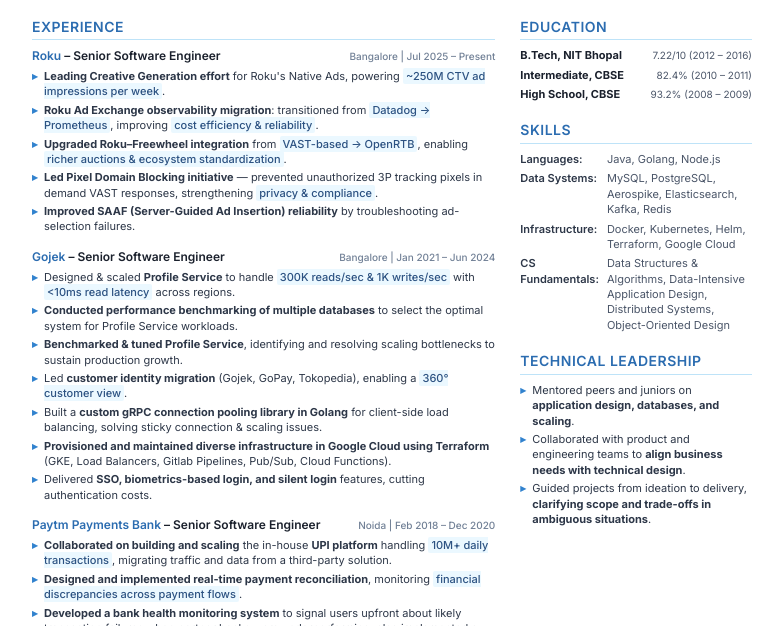
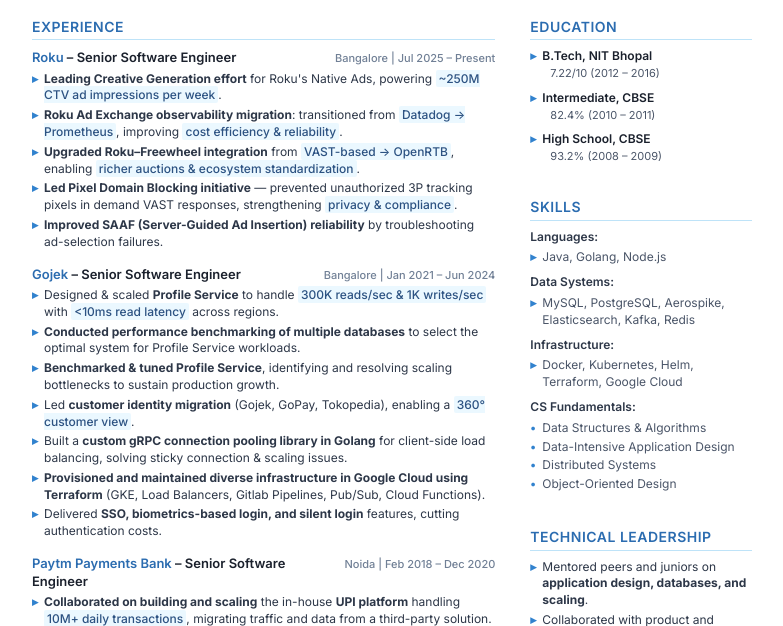
Before and after one commit to kalyanironak/kalyanironak.github.io, a plain HTML site: page index.html in a window 1280 px wide. Shown: the part 131-757 px from the top of the page, without its empty margins (248-1031 px from the left). Drawn offline with Linux system fonts and the light colour scheme.

Commit message:
Update index.html
Version 2.

- Attempt to Fill space much better.

```diff
--- a/index.html
+++ b/index.html
@@ -3,7 +3,7 @@
 <head>
     <meta charset="UTF-8">
     <meta name="viewport" content="width=device-width, initial-scale=1.0">
-    <title>Ronak Kalyani - Resume</title>
+    <title>Ronak Kalyani</title>
     <style>
         @import url('https://fonts.googleapis.com/css2?family=Inter:wght@400;500;600;700&display=swap');
 
@@ -18,7 +18,7 @@
             line-height: 1.4;
             color: #2d3748;
             background: white;
-            font-size: 11px;
+            font-size: 12px;
         }
 
         .container {
@@ -62,7 +62,7 @@
 
         /* Section headers */
         .section {
-            margin-bottom: 18px;
+            margin-bottom: 24px;
         }
 
         .section-title {
@@ -91,7 +91,7 @@
         .company-role {
             font-weight: 600;
             color: #1a202c;
-            font-size: 12px;
+            font-size: 13px;
         }
 
         .company {
@@ -99,7 +99,7 @@
         }
 
         .location-date {
-            font-size: 10px;
+            font-size: 11px;
             color: #718096;
             font-weight: 500;
         }
@@ -134,38 +134,85 @@
         }
 
         /* Education */
-        .education-item {
-            margin-bottom: 4px;
-            display: flex;
-            justify-content: space-between;
-            align-items: baseline;
+        .education-list {
+            list-style: none;
+            margin-left: 0;
+        }
+
+        .education-list li {
+            margin-bottom: 8px;
+            padding-left: 12px;
+            position: relative;
+            line-height: 1.4;
+        }
+
+        .education-list li:before {
+            content: "▸";
+            color: #3182ce;
+            position: absolute;
+            left: 0;
+            font-weight: bold;
         }
 
         .degree {
-            font-weight: 500;
+            font-weight: 600;
             color: #1a202c;
+            display: block;
         }
 
         .score {
             color: #4a5568;
-            font-size: 10px;
+            font-size: 11px;
+            margin-left: 8px;
         }
 
         /* Skills */
         .skills-grid {
             display: grid;
-            grid-template-columns: 1fr 2fr;
-            gap: 8px;
-            row-gap: 4px;
+            grid-template-columns: 1fr;
+            gap: 12px;
+            row-gap: 8px;
         }
 
         .skill-category {
             font-weight: 600;
             color: #2d3748;
+            margin-bottom: 4px;
         }
 
         .skill-list {
             color: #4a5568;
+            padding-left: 12px;
+            position: relative;
+        }
+
+        .skill-list:before {
+            content: "▸";
+            color: #3182ce;
+            position: absolute;
+            left: 0;
+            font-weight: bold;
+        }
+
+        /* CS Fundamentals - special formatting */
+        .cs-fundamentals {
+            list-style: none;
+            margin-left: 0;
+            color: #4a5568;
+        }
+
+        .cs-fundamentals li {
+            margin-bottom: 2px;
+            padding-left: 12px;
+            position: relative;
+        }
+
+        .cs-fundamentals li:before {
+            content: "•";
+            color: #3182ce;
+            position: absolute;
+            left: 0;
+            font-weight: bold;
         }
 
         /* Technical Leadership */
@@ -190,7 +237,7 @@
         /* Responsive adjustments */
         @media print {
             body {
-                font-size: 10px;
+                font-size: 11px;
                 -webkit-print-color-adjust: exact;
                 print-color-adjust: exact;
             }
@@ -198,7 +245,10 @@
                 padding: 0.4in;
             }
             .section {
-                margin-bottom: 16px;
+                margin-bottom: 20px;
+            }
+            .right-column .section {
+                margin-bottom: 28px;
             }
         }
 
@@ -216,6 +266,12 @@
 
         .right-column {
             /* Education, Skills, Technical Leadership */
+            padding-left: 10px;
+        }
+
+        /* Add more space between sections in right column */
+        .right-column .section {
+            margin-bottom: 32px;
         }
     </style>
 </head>
@@ -300,35 +356,50 @@
                 <!-- Education -->
                 <section class="section">
                     <h2 class="section-title">Education</h2>
-                    <div class="education-item">
-                        <span class="degree"><strong>B.Tech, NIT Bhopal</strong></span>
-                        <span class="score">7.22/10 (2012 – 2016)</span>
-                    </div>
-                    <div class="education-item">
-                        <span class="degree"><strong>Intermediate, CBSE</strong></span>
-                        <span class="score">82.4% (2010 – 2011)</span>
-                    </div>
-                    <div class="education-item">
-                        <span class="degree"><strong>High School, CBSE</strong></span>
-                        <span class="score">93.2% (2008 – 2009)</span>
-                    </div>
+                    <ul class="education-list">
+                        <li>
+                            <span class="degree">B.Tech, NIT Bhopal</span>
+                            <span class="score">7.22/10 (2012 – 2016)</span>
+                        </li>
+                        <li>
+                            <span class="degree">Intermediate, CBSE</span>
+                            <span class="score">82.4% (2010 – 2011)</span>
+                        </li>
+                        <li>
+                            <span class="degree">High School, CBSE</span>
+                            <span class="score">93.2% (2008 – 2009)</span>
+                        </li>
+                    </ul>
                 </section>
 
                 <!-- Skills -->
                 <section class="section">
                     <h2 class="section-title">Skills</h2>
                     <div class="skills-grid">
-                        <span class="skill-category">Languages:</span>
-                        <span class="skill-list">Java, Golang, Node.js</span>
+                        <div>
+                            <div class="skill-category">Languages:</div>
+                            <div class="skill-list">Java, Golang, Node.js</div>
+                        </div>
 
-                        <span class="skill-category">Data Systems:</span>
-                        <span class="skill-list">MySQL, PostgreSQL, Aerospike, Elasticsearch, Kafka, Redis</span>
+                        <div>
+                            <div class="skill-category">Data Systems:</div>
+                            <div class="skill-list">MySQL, PostgreSQL, Aerospike, Elasticsearch, Kafka, Redis</div>
+                        </div>
 
-                        <span class="skill-category">Infrastructure:</span>
-                        <span class="skill-list">Docker, Kubernetes, Helm, Terraform, Google Cloud</span>
+                        <div>
+                            <div class="skill-category">Infrastructure:</div>
+                            <div class="skill-list">Docker, Kubernetes, Helm, Terraform, Google Cloud</div>
+                        </div>
 
-                        <span class="skill-category">CS Fundamentals:</span>
-                        <span class="skill-list">Data Structures & Algorithms, Data-Intensive Application Design, Distributed Systems, Object-Oriented Design</span>
+                        <div>
+                            <div class="skill-category">CS Fundamentals:</div>
+                            <ul class="cs-fundamentals">
+                                <li>Data Structures & Algorithms</li>
+                                <li>Data-Intensive Application Design</li>
+                                <li>Distributed Systems</li>
+                                <li>Object-Oriented Design</li>
+                            </ul>
+                        </div>
                     </div>
                 </section>
 
@@ -338,7 +409,7 @@
                     <ul class="leadership-list">
                         <li>Mentored peers and juniors on <strong>application design, databases, and scaling</strong>.</li>
                         <li>Collaborated with product and engineering teams to <strong>align business needs with technical design</strong>.</li>
-                        <li>Guided projects from ideation to delivery, <strong>clarifying scope and trade-offs in ambiguous situations</strong>.</li>
+                        <li>Led projects from ideation to delivery, <strong>clarifying scope and trade-offs in ambiguous situations</strong>.</li>
                     </ul>
                 </section>
             </div>
```
